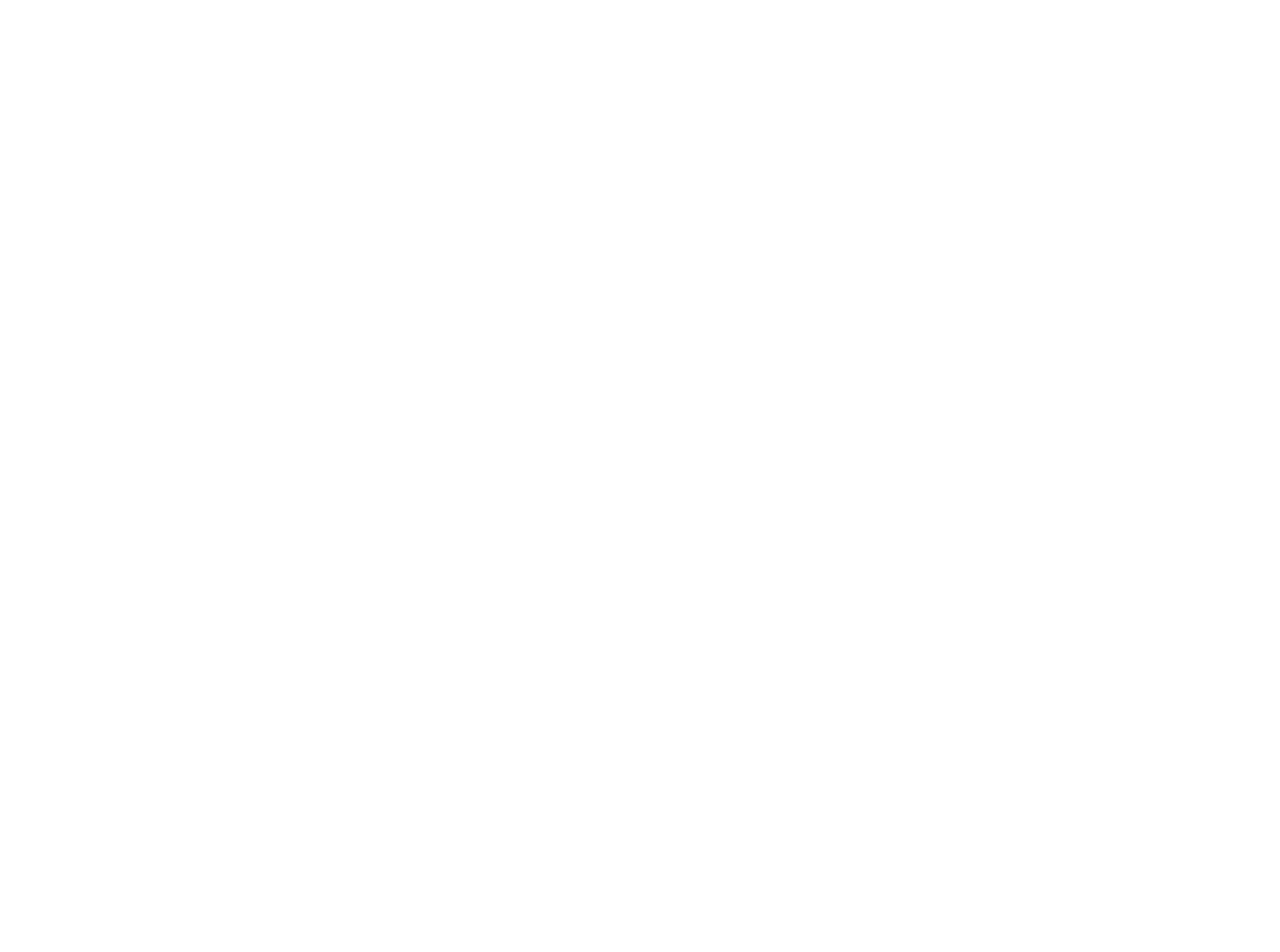
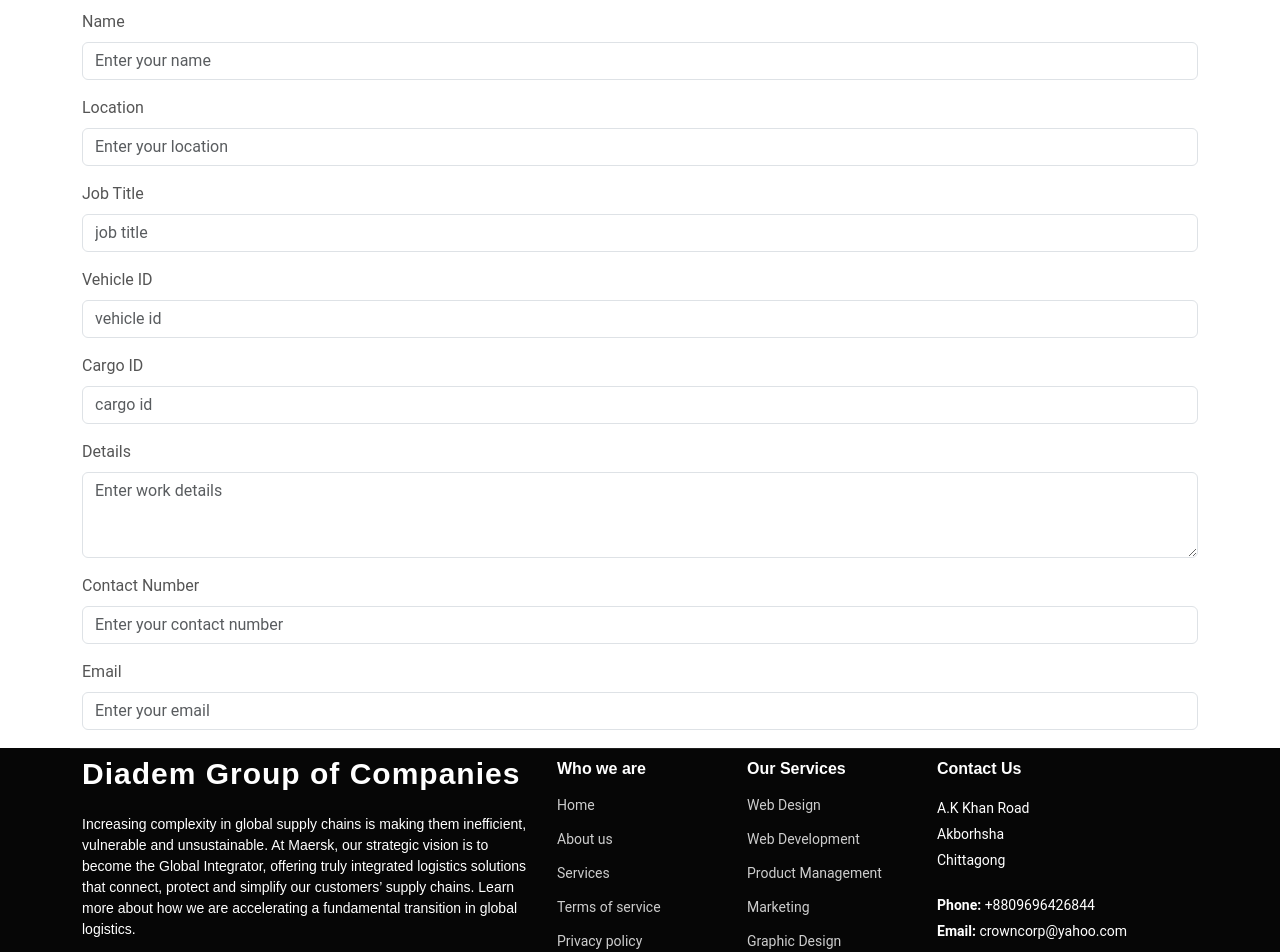
Before and after one commit to AhmedSanjid/React-Project, a React (Create React App) app: page /Staff in a window 1280 px wide. Before the commit this address had no page. Shown: the part 220-1172 px from the top of the page. Before the commit the page ends 800 px from the top, so only its background shows below. Built offline with nearby package versions, Linux system fonts and the light colour scheme.

Commit message:
buttons added

```diff
--- a/src/App.js
+++ b/src/App.js
@@ -25,6 +25,8 @@ import Warehouse from './pages/Warehouse';
 import Login from './pages/Login';
 import Signup from './pages/Signup';
 import Forget from './pages/Forget';
+import Staff from './pages/Staff';
+import Vendors from './pages/Vendors';
 
 function App() {
   return (
@@ -56,6 +58,8 @@ function App() {
           <Route path="/Login" element={<Login />} />
           <Route path="/Signup" element={<Signup />} />
           <Route path="/Forget" element={<Forget />} />
+          <Route path="/Staff" element={<Staff />} />
+          <Route path="/Vendors" element={<Vendors />} />
         </Routes>
       </BrowserRouter>
 
--- a/src/pages/Airfreight/index.js
+++ b/src/pages/Airfreight/index.js
@@ -13,20 +13,20 @@ function Airfreight() {
 
             <div class="row mb-3">
                 <div class="col-md-6">
-                    <label for="productDetails" class="form-label">Product Details</label>
-                    <textarea class="form-control" id="productDetails" rows="2" placeholder="Enter product details"></textarea>
+                    <label for="name" class="form-label">Name</label>
+                    <input type class="form-control" id="name" placeholder="Name"/>
                 </div>
                 <div class="col-md-6">
-                    <label for="planeName" class="form-label">Flight number</label>
-                    <input type="text" class="form-control" id="planeName" placeholder="Enter plane name"/>
+                    <label for="companyname" class="form-label">Company Name</label>
+                    <input type="text" class="form-control" id="companyname" placeholder="Company Name"/>
                 </div>
             </div>
 
 
             <div class="row mb-3">
                 <div class="col-md-6">
-                    <label for="departureAirport" class="form-label">Departure Airport</label>
-                    <input type="text" class="form-control" id="departureAirport" placeholder="Enter departure airport name"/>
+                    <label for="flightnumber" class="form-label">Flight Number</label>
+                    <input type="text" class="form-control" id="flightnumber" placeholder="Number"/>
                 </div>
                 <div class="col-md-6">
                     <label for="arrivalAirport" class="form-label">Arrival Airport</label>
--- a/src/pages/Dashboard/index.js
+++ b/src/pages/Dashboard/index.js
@@ -175,14 +175,14 @@ const isLinkActive = (path) => {
 {/* Clients Section */}
 <section id="call-to-action" className="call-to-action section accent-background">
   <div className="container">
-    <div className="row" data-aos="zoom-in" data-aos-delay="100">
+    <div className="row">
       <div className="col-12 text-center">
         <h3>Notify your Status</h3>
         <p>Please let us know about your Scenarios </p>
       </div>
       <div className="col-12 d-flex justify-content-between align-items-center">
-      <a onClick={activeMenu} className={`cta-btn align-middle btn-vendors sidebar-item ${isLinkActive("/Stafss")}`}>
-      <Link to="/Staffs" className="sidebar-link">Staffs</Link> </a>
+      <a onClick={activeMenu} className={`cta-btn align-middle btn-vendors sidebar-item ${isLinkActive("/Staff")}`}>
+      <Link to="/Staff" className="sidebar-link">Staffs</Link> </a>
         <a onClick={activeMenu} className={`cta-btn align-middle btn-vendors sidebar-item ${isLinkActive("/Vendors")}`}>
           <Link to="/Vendors" className="sidebar-link">Vendors</Link>
         </a>
--- a/src/pages/Highwayfreight/index.js
+++ b/src/pages/Highwayfreight/index.js
@@ -8,41 +8,38 @@ function Highwayfreight() {
 
         <h1 class="text-center mb-4">Highway Freight Booking</h1>
 
-
-
-
-            <div class="row mb-3">
+        <div class="row mb-3">
                 <div class="col-md-6">
-                    <label for="productDetails" class="form-label">Product Details</label>
-                    <textarea class="form-control" id="productDetails" rows="2" placeholder="Enter product details"></textarea>
+                    <label for="name" class="form-label">Name</label>
+                    <input type class="form-control" id="name" placeholder="Name"/>
                 </div>
                 <div class="col-md-6">
-                    <label for="vehicleName" class="form-label">Vehicle Name</label>
-                    <input type="text" class="form-control" id="vehicleName" placeholder="Enter vehicle name"/>
+                    <label for="companyname" class="form-label">Company Name</label>
+                    <input type="text" class="form-control" id="companyname" placeholder="Company Name"/>
                 </div>
             </div>
 
 
             <div class="row mb-3">
                 <div class="col-md-6">
-                    <label for="departureLocation" class="form-label">Departure Location</label>
-                    <input type="text" class="form-control" id="departureLocation" placeholder="Enter departure location"/>
+                    <label for="vehicleid" class="form-label">vehicle ID</label>
+                    <input type="text" class="form-control" id="vehicleid" placeholder="ID"/>
                 </div>
                 <div class="col-md-6">
-                    <label for="arrivalLocation" class="form-label">Arrival Location</label>
-                    <input type="text" class="form-control" id="arrivalLocation" placeholder="Enter arrival location"/>
+                    <label for="departurelocation" class="form-label">Departure Location</label>
+                    <input type="text" class="form-control" id="departurelocation" placeholder="Location"/>
                 </div>
             </div>
 
 
             <div class="row mb-3">
                 <div class="col-md-6">
+                    <label for="arrivallocation" class="form-label">Arrival Location</label>
+                    <input type="text" class="form-control" id="arrivallocation" placeholder="Location"/>
+                </div>
+                <div class="col-md-6">
                     <label for="insuranceNumber" class="form-label">Insurance Number</label>
                     <input type="text" class="form-control" id="insuranceNumber" placeholder="Enter insurance number"/>
-                </div>
-                <div class="col-md-6">
-                    <label for="email" class="form-label">Email</label>
-                    <input type="email" class="form-control" id="email" placeholder="Enter email"/>
                 </div>
             </div>
 
@@ -65,8 +62,8 @@ function Highwayfreight() {
                     <input type="number" class="form-control" id="productWeight" placeholder="Enter product weight"/>
                 </div>
                 <div class="col-md-6">
-                    <label for="vehicleSerial" class="form-label">Vehicle Serial Number</label>
-                    <input type="text" class="form-control" id="vehicleSerial" placeholder="Enter vehicle serial number"/>
+                    <label for="pricePerTon" class="form-label">Price per Ton</label>
+                    <input type="number" class="form-control" id="pricePerTon" placeholder="Enter price per ton"/>
                 </div>
             </div>
 
--- a/src/pages/Sailingfreight/index.js
+++ b/src/pages/Sailingfreight/index.js
@@ -8,33 +8,33 @@ function Sailingfreight() {
     <div class="container mt-5 mb-5 ">
 
         <h1 class="text-center mb-4">Sailing Freight Booking</h1>
-            <div class="row mb-3">
+        <div class="row mb-3">
                 <div class="col-md-6">
-                    <label for="productDetails" class="form-label">Product Details</label>
-                    <textarea class="form-control" id="productDetails" rows="2" placeholder="Enter product details"/>
+                    <label for="name" class="form-label">Name</label>
+                    <input type class="form-control" id="name" placeholder="Name"/>
                 </div>
                 <div class="col-md-6">
-                    <label for="shipName" class="form-label">Ship Name</label>
-                    <input type="text" class="form-control" id="shipName" placeholder="Enter ship name"/>
+                    <label for="companyname" class="form-label">Company Name</label>
+                    <input type="text" class="form-control" id="companyname" placeholder="Company Name"/>
                 </div>
             </div>
 
             <div class="row mb-3">
                 <div class="col-md-6">
-                    <label for="departurePort" class="form-label">Departure Port</label>
-                    <input type="text" class="form-control" id="departurePort" placeholder="Enter departure port name"/>
+                    <label for="shipname" class="form-label">Ship Name</label>
+                    <input type="text" class="form-control" id="shipname" placeholder="Ship Name"/>
                 </div>
                 <div class="col-md-6">
-                    <label for="arrivalLocation" class="form-label">Arrival Location</label>
-                    <input type="text" class="form-control" id="arrivalLocation" placeholder="Enter arrival location"/>
+                    <label for="arrivalport" class="form-label">Arrival Port</label>
+                    <input type="text" class="form-control" id="arrivalport" placeholder="Port Name"/>
                 </div>
             </div>
 
 
             <div class="row mb-3">
                 <div class="col-md-6">
-                    <label for="invoiceNumber" class="form-label">Invoice Number</label>
-                    <input type="text" class="form-control" id="invoiceNumber" placeholder="Enter invoice number"/>
+                    <label for="insurancenumber" class="form-label">Insurance Number</label>
+                    <input type="text" class="form-control" id="insurancenumber" placeholder="Number"/>
                 </div>
                 <div class="col-md-6">
                     <label for="email" class="form-label">Email</label>
--- /dev/null
+++ b/src/pages/Staff/index.js
@@ -0,0 +1,81 @@
+import React from 'react';
+import AdminLayout from '../../layouts/AdminLayout';
+
+function Staff() {
+  return (
+    <AdminLayout>
+  <body>
+
+<div class="container my-5">
+  <h2 class="mb-4">Staff's Report</h2>
+  <form>
+
+    <div class="mb-3">
+      <label for="staffName" class="form-label">Name</label>
+      <input type="text" class="form-control" id="staffName" placeholder="Enter your name" required/>
+    </div>
+
+    <div class="mb-3">
+      <label for="locationName" class="form-label">Location</label>
+      <input type="text" class="form-control" id="locationName" placeholder="Enter your location" required/>
+    </div>
+
+    <div class="mb-3">
+      <label for="jobTitle" class="form-label">Job Title</label>
+      <input type="text" class="form-control" id="jobTitle" placeholder="job title" required/>
+    </div>
+
+    <div class="mb-3">
+      <label for="vehicleId" class="form-label">Vehicle ID</label>
+      <input type="text" class="form-control" id="vehicleId" placeholder="vehicle id" required/>
+    </div>
+
+    <div class="mb-3">
+      <label for="cargoid" class="form-label">Cargo ID</label>
+      <input type="text" class="form-control" id="cargoid" placeholder="cargo id" required/>
+    </div>
+
+    <div class="mb-3">
+      <label for="details" class="form-label">Details</label>
+      <textarea class="form-control" id="details" rows="3" placeholder="Enter work details" required></textarea>
+    </div>
+
+    <div class="mb-3">
+      <label for="staffContact" class="form-label">Contact Number</label>
+      <input type="tel" class="form-control" id="staffContact" placeholder="Enter your contact number" required/>
+    </div>
+
+    <div class="mb-3">
+      <label for="staffEmail" class="form-label">Email</label>
+      <input type="email" class="form-control" id="staffEmail" placeholder="Enter your email" required/>
+    </div>
+
+
+    <div class="mb-3">
+      <label for="photoUpload" class="form-label">Upload Photo</label>
+      <input type="file" class="form-control" id="photoUpload" accept="image/*" required/>
+    </div>
+
+    <h4 class="mt-4">Second Person Info</h4>
+
+    <div class="mb-3">
+      <label for="secondPersonName" class="form-label">Name</label>
+      <input type="text" class="form-control" id="secondPersonName" placeholder="Enter second person's name" required/>
+    </div>
+
+    <div class="mb-3">
+      <label for="secondPersonContact" class="form-label">Contact Number</label>
+      <input type="tel" class="form-control" id="secondPersonContact" placeholder="Enter second person's contact number" required/>
+    </div>
+
+    <button type="submit" class="btn btn-primary">Submit</button>
+  </form>
+</div>
+
+</body>
+
+    </AdminLayout>
+  )
+}
+
+export default Staff
--- /dev/null
+++ b/src/pages/Vendors/index.js
@@ -0,0 +1,55 @@
+import React from 'react';
+import AdminLayout from '../../layouts/AdminLayout';
+
+function Vendors() {
+  return (
+    <AdminLayout>
+  <div class="container my-5">
+    <h2 class="mb-4">Vendor Member's Report</h2>
+    <form>
+
+      <div class="mb-3">
+        <label for="vendorName" class="form-label">Name</label>
+        <input type="text" class="form-control" id="vendorName" placeholder="Enter your name" required/>
+      </div>
+
+      <div class="mb-3">
+        <label for="designation" class="form-label">Designation</label>
+        <input type="text" class="form-control" id="designation" placeholder="Enter your designation" required/>
+      </div>
+
+      <div class="mb-3">
+        <label for="workStatus" class="form-label">Work Status</label>
+        <input type="text" class="form-control" id="workStatus" placeholder="Enter your work status" required/>
+      </div>
+
+      <div class="mb-3">
+        <label for="details" class="form-label">Details</label>
+        <textarea class="form-control" id="details" rows="3" placeholder="Enter work details" required></textarea>
+      </div>
+
+      <div class="mb-3">
+        <label for="vendorContact" class="form-label">Contact Number</label>
+        <input type="tel" class="form-control" id="vendorContact" placeholder="Enter your contact number" required/>
+      </div>
+
+      <div class="mb-3">
+        <label for="vendorEmail" class="form-label">Email</label>
+        <input type="email" class="form-control" id="vendorEmail" placeholder="Enter your email" required/>
+      </div>
+
+
+      <div class="mb-3">
+        <label for="photoUpload" class="form-label">Upload Photo</label>
+        <input type="file" class="form-control" id="photoUpload" accept="image/*" required/>
+      </div>
+
+      <button type="submit" class="btn btn-primary">Submit</button>
+    </form>
+  </div>
+
+    </AdminLayout>
+  )
+}
+
+export default Vendors
```
